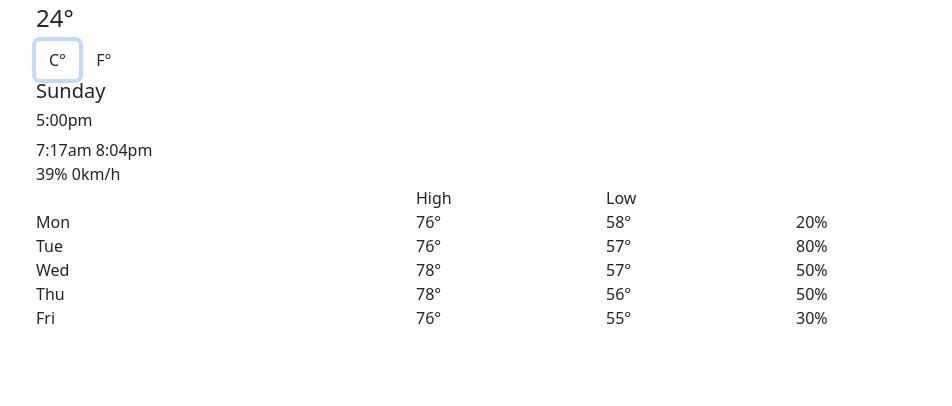
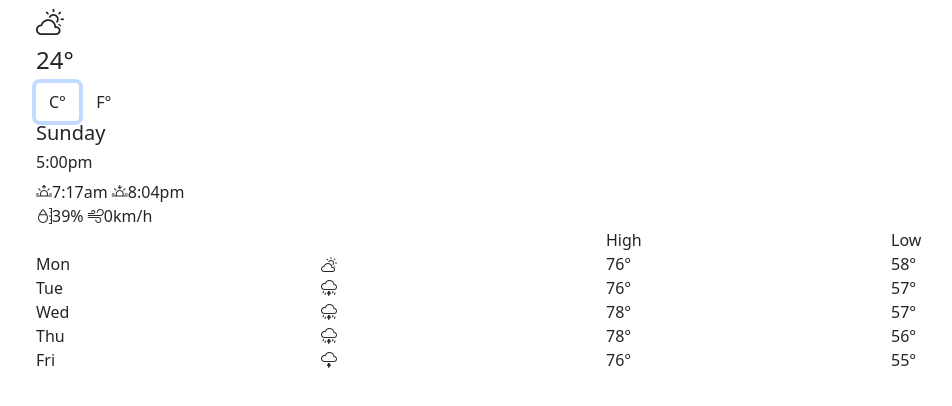
Before and after one commit to LauraLSanz/VanillaWeather__app, a plain HTML site: page index.html in a window 1280 px wide. Shown: the part 98-504 px from the top of the page, without its empty margins (46-998 px from the left). Drawn offline with nearby package versions, Linux system fonts and the light colour scheme.

Commit message:
icons added, table revised

```diff
--- a/index.html
+++ b/index.html
@@ -10,6 +10,10 @@
       rel="stylesheet"
       integrity="sha384-KyZXEAg3QhqLMpG8r+8fhAXLRk2vvoC2f3B09zVXn8CA5QIVfZOJ3BCsw2P0p/We"
       crossorigin="anonymous"
+    />
+    <link
+      rel="stylesheet"
+      href="https://cdn.jsdelivr.net/npm/bootstrap-icons@1.5.0/font/bootstrap-icons.css"
     />
     <title>WeatherApp</title>
   </head>
@@ -42,52 +46,40 @@
       </div>
       <div class="box">
         <div class="row days">
-          <div class="col-2"></div>
-          <div class="col-2"></div>
-          <div class="col-2 high">High</div>
-          <div class="col-2 low">Low</div>
-          <div class="col-2 rainChance"><i class="bi bi-cloud-rain"></i></div>
-          <div class="col-2 moon"><i class="bi bi-moon"></i></div>
+          <div class="col-3"></div>
+          <div class="col-3"></div>
+          <div class="col-3 high">High</div>
+          <div class="col-3 low">Low</div>
         </div>
         <div class="row">
-          <div class="col-2">Mon</div>
-          <div class="col-2"><i class="bi bi-cloud-sun"></i></div>
-          <div class="col-2">76°</div>
-          <div class="col-2">58°</div>
-          <div class="col-2">20%</div>
-          <div class="col-2"><i class="bi bi-circle-half"></i></div>
+          <div class="col-3">Mon</div>
+          <div class="col-3"><i class="bi bi-cloud-sun"></i></div>
+          <div class="col-3">76°</div>
+          <div class="col-3">58°</div>
         </div>
         <div class="row">
-          <div class="col-2">Tue</div>
-          <div class="col-2"><i class="bi bi-cloud-lightning-rain"></i></div>
-          <div class="col-2">76°</div>
-          <div class="col-2">57°</div>
-          <div class="col-2">80%</div>
-          <div class="col-2"><i class="bi bi-circle-half"></i></div>
+          <div class="col-3">Tue</div>
+          <div class="col-3"><i class="bi bi-cloud-lightning-rain"></i></div>
+          <div class="col-3">76°</div>
+          <div class="col-3">57°</div>
         </div>
         <div class="row">
-          <div class="col-2">Wed</div>
-          <div class="col-2"><i class="bi bi-cloud-lightning-rain"></i></div>
-          <div class="col-2">78°</div>
-          <div class="col-2">57°</div>
-          <div class="col-2">50%</div>
-          <div class="col-2"><i class="bi bi-circle-half"></i></div>
+          <div class="col-3">Wed</div>
+          <div class="col-3"><i class="bi bi-cloud-lightning-rain"></i></div>
+          <div class="col-3">78°</div>
+          <div class="col-3">57°</div>
         </div>
         <div class="row">
-          <div class="col-2">Thu</div>
-          <div class="col-2"><i class="bi bi-cloud-lightning-rain"></i></div>
-          <div class="col-2">78°</div>
-          <div class="col-2">56°</div>
-          <div class="col-2">50%</div>
-          <div class="col-2"><i class="bi bi-circle-half"></i></div>
+          <div class="col-3">Thu</div>
+          <div class="col-3"><i class="bi bi-cloud-lightning-rain"></i></div>
+          <div class="col-3">78°</div>
+          <div class="col-3">56°</div>
         </div>
         <div class="row">
-          <div class="col-2">Fri</div>
-          <div class="col-2"><i class="bi bi-cloud-lightning"></i></div>
-          <div class="col-2">76°</div>
-          <div class="col-2">55°</div>
-          <div class="col-2">30%</div>
-          <div class="col-2"><i class="bi bi-circle-half"></i></div>
+          <div class="col-3">Fri</div>
+          <div class="col-3"><i class="bi bi-cloud-lightning"></i></div>
+          <div class="col-3">76°</div>
+          <div class="col-3">55°</div>
         </div>
       </div>
     </div>
```
